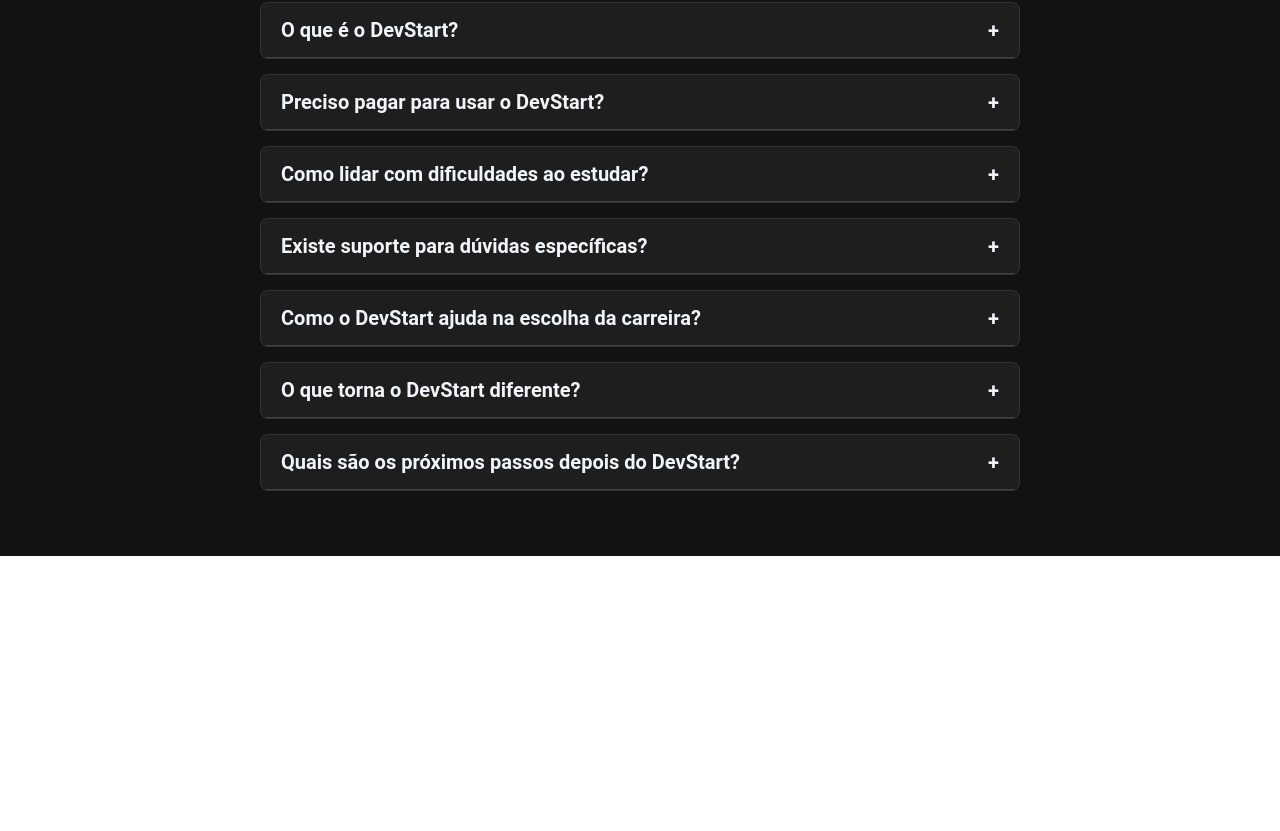
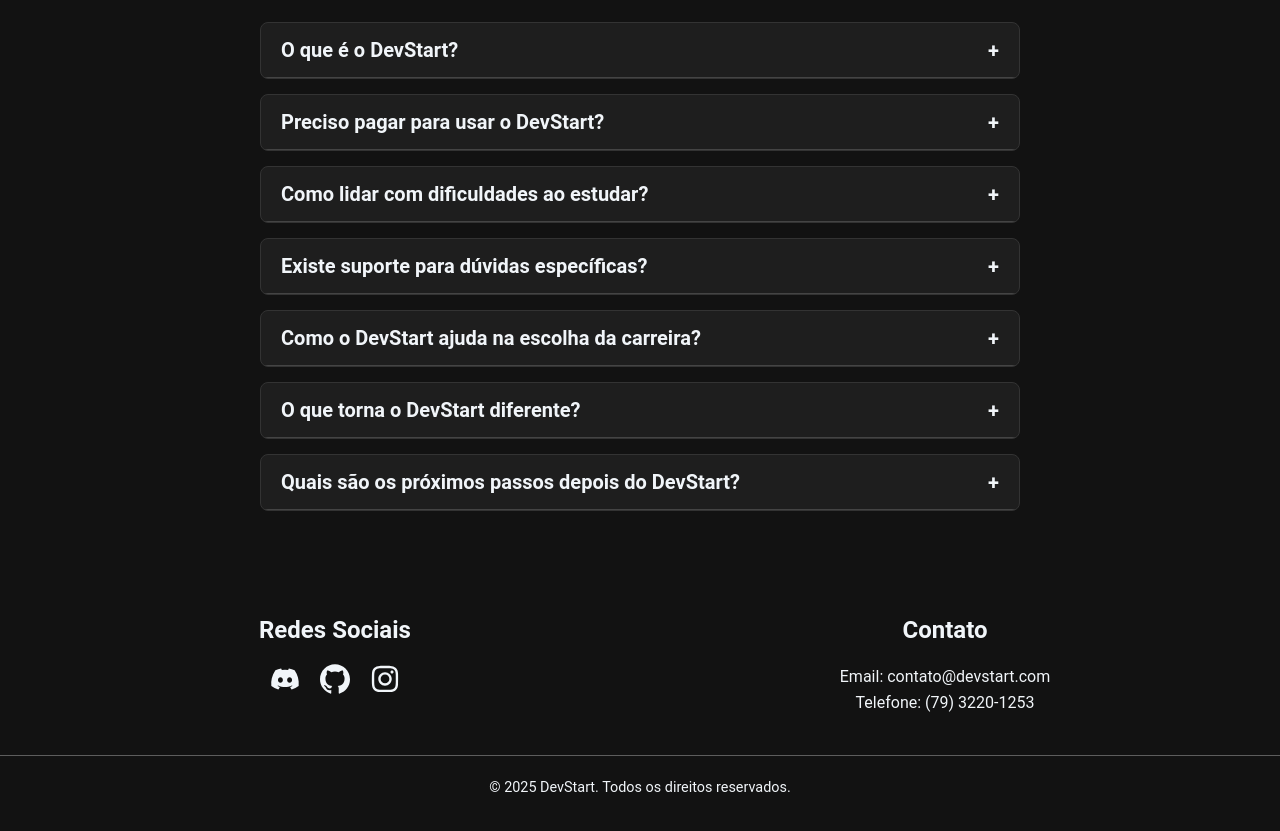
Before and after one commit to V1ct0rSb/projeto-dev-start, a React (Vite) app: page / in a window 1280 px wide. Shown: the part 2825-3656 px from the top of the page. Before the commit the page ends 3381 px from the top, so only its background shows below. Built offline with nearby package versions, Linux system fonts and the light colour scheme.

Commit message:
Adicionando footer

```diff
--- /dev/null
+++ b/src/components/Footer/Footer.jsx
@@ -0,0 +1,49 @@
+import { FaInstagram } from "react-icons/fa";
+import { ImGithub } from "react-icons/im";
+import { FaDiscord } from "react-icons/fa6";
+import styles from "./Footer.module.css";
+
+export default function Footer() {
+  return (
+    <footer className={styles.footer}>
+      <div className={styles.footerContainer}>
+        <div className={styles.socialMedia}>
+          <h2>Redes Sociais</h2>
+          <div className={styles.socialIcons}>
+            <a
+              href="https://discord.com/"
+              target="_blank"
+              rel="noopener noreferrer"
+            >
+              <FaDiscord />
+            </a>
+            <a
+              href="https://github.com/"
+              target="_blank"
+              rel="noopener noreferrer"
+            >
+              <ImGithub />
+            </a>
+            <a
+              href="https://instagram.com"
+              target="_blank"
+              rel="noopener noreferrer"
+            >
+              <FaInstagram />
+            </a>
+          </div>
+        </div>
+
+        <div className={styles.contactUs}>
+          <h2>Contato</h2>
+          <p>Email: contato@devstart.com</p>
+          <p>Telefone: (79) 3220-1253</p>
+        </div>
+      </div>
+
+      <div className={styles.footerBottom}>
+        <p>&copy; 2025 DevStart. Todos os direitos reservados.</p>
+      </div>
+    </footer>
+  );
+}
--- /dev/null
+++ b/src/components/Footer/Footer.module.css
@@ -0,0 +1,59 @@
+.footer {
+  background: var(--fundoPreto);
+  color: var(--corParagrafo);
+  padding: 40px 0;
+  text-align: center;
+}
+
+.footerContainer {
+  display: flex;
+  flex-wrap: wrap;
+  justify-content: space-around;
+  max-width: 1200px;
+  margin: 0 auto;
+  gap: 20px;
+}
+
+.aboutUs,
+.socialMedia,
+.contactUs {
+  flex: 1;
+  min-width: 280px;
+}
+
+h2 {
+  font-size: 1.5rem;
+  margin-bottom: 20px;
+}
+
+p {
+  line-height: 1.6;
+}
+
+.socialIcons {
+  display: flex;
+  justify-content: center;
+  gap: 20px;
+  margin-top: 20px;
+}
+
+.socialIcons a {
+  color: var(--corParagrafo);
+  font-size: 30px;
+  transition: color 0.3s;
+}
+
+.socialIcons a:hover {
+  color: var(--hoverBotao);
+}
+
+.footerBottom {
+  border-top: 1px solid var(--corTrasicaoBorda);
+  margin-top: 40px;
+  padding-top: 20px;
+}
+
+.footerBottom p {
+  margin: 0;
+  font-size: 0.9rem;
+}
--- a/src/pages/Usuario/Home/Home.jsx
+++ b/src/pages/Usuario/Home/Home.jsx
@@ -4,6 +4,7 @@
 import VideoHome01 from "../../../assets/VideoHome01.mp4";
 import { useState, useEffect } from "react";
 import { FaAngleDoubleUp } from "react-icons/fa";
+import Footer from "../../../components/Footer/Footer";
 
 export default function Home() {
   const [showButton, setShowButton] = useState(false);
@@ -233,6 +234,8 @@
           </button>
         )}
       </main>
+
+      <Footer />
     </>
   );
 }
```
